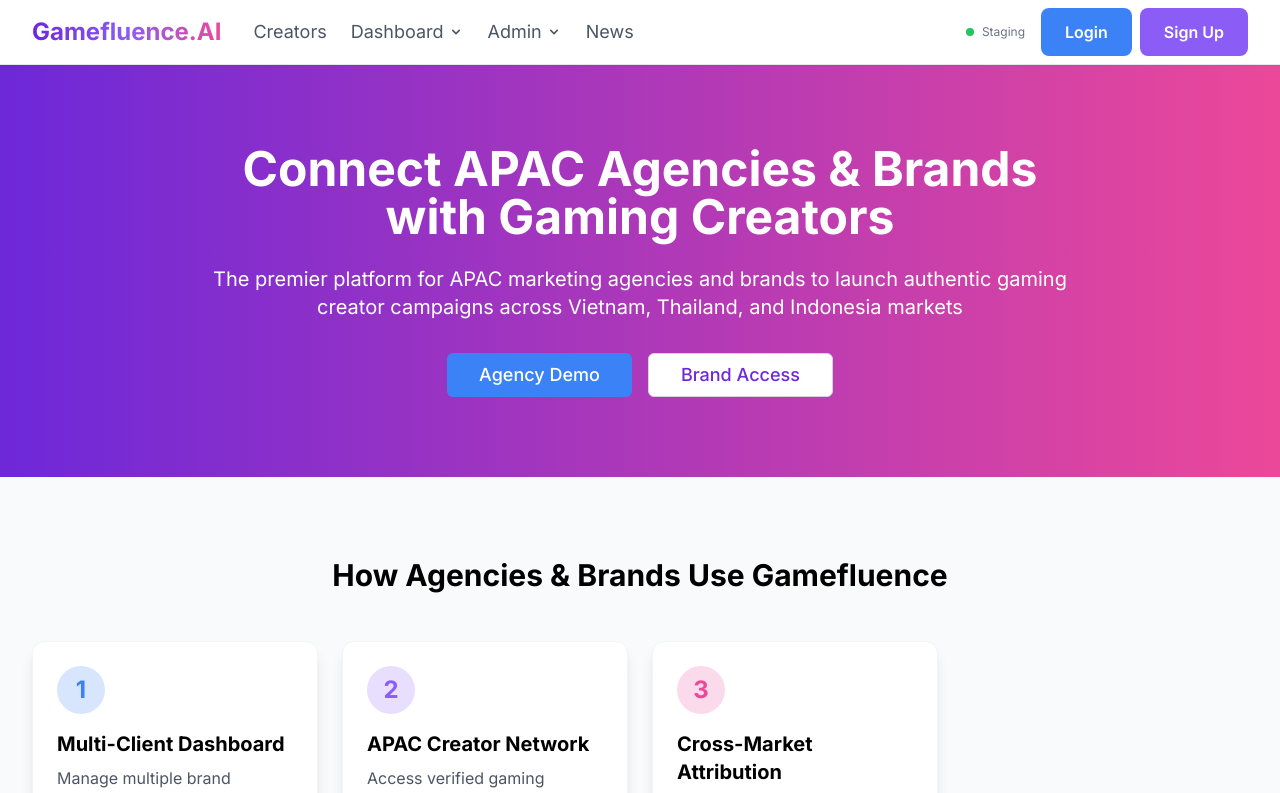
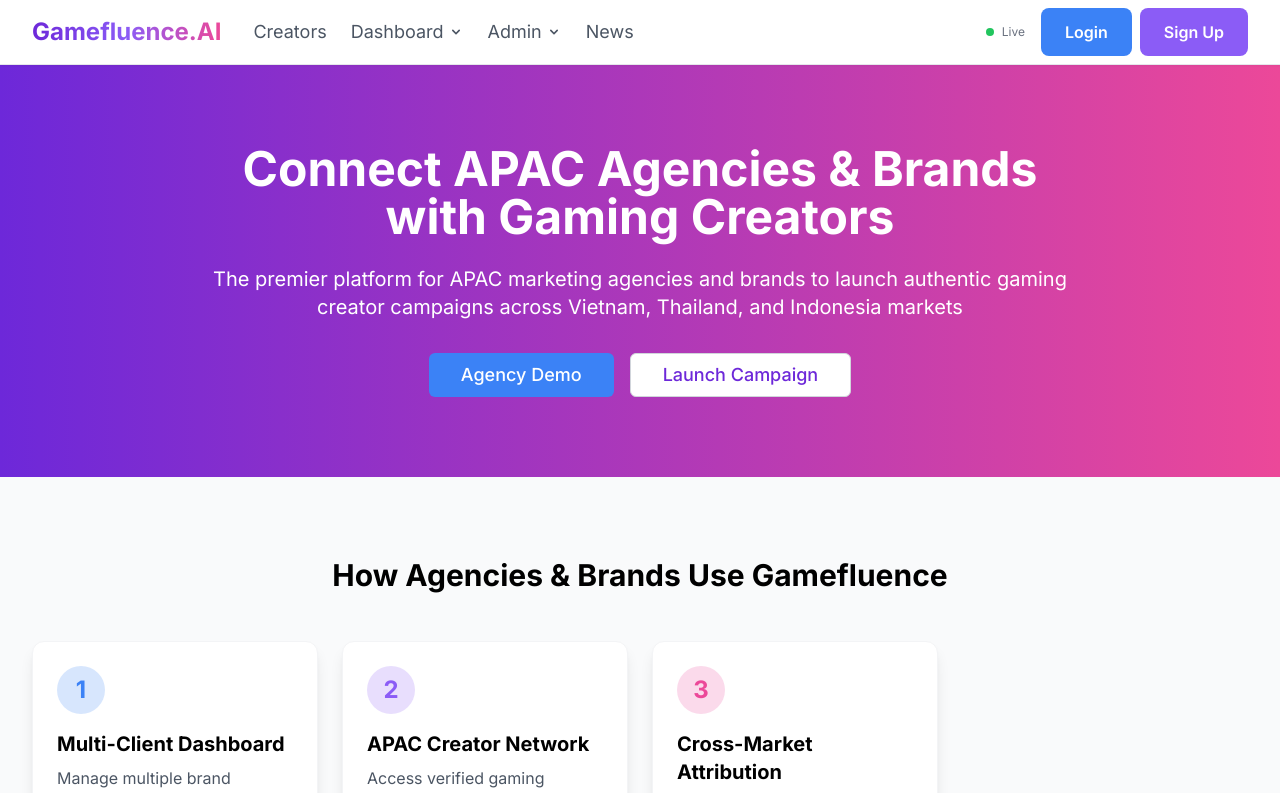
Before and after one commit to joelamoskirk-dotcom/gamefluence, a Next.js app: page / in a window 1280 px wide. Shown: the top 793 px of the page. Built offline with nearby package versions, Linux system fonts and the light colour scheme.

Commit message:
Go live: remove beta links, change staging to live

```diff
--- a/app/layout.tsx
+++ b/app/layout.tsx
@@ -131,7 +131,7 @@
                             <div className="flex items-center space-x-2 sm:space-x-4">
                                 <div className="hidden sm:flex items-center space-x-2">
                                     <div className="w-2 h-2 bg-green-500 rounded-full animate-pulse"></div>
-                                    <span className="text-xs text-gray-500">Staging</span>
+                                    <span className="text-xs text-gray-500">Live</span>
                                 </div>
                                 <div className="hidden sm:flex space-x-2">
                                     <Link href="/login">
--- a/app/page.tsx
+++ b/app/page.tsx
@@ -18,8 +18,8 @@
               <Link href="/agency-demo">
                 <Button size="lg" className="w-full sm:w-auto text-base sm:text-lg touch-target">Agency Demo</Button>
               </Link>
-              <Link href="/beta">
-                <Button variant="outline" size="lg" className="w-full sm:w-auto text-base sm:text-lg bg-white text-gaming touch-target">Brand Access</Button>
+              <Link href="/batch-campaign">
+                <Button variant="outline" size="lg" className="w-full sm:w-auto text-base sm:text-lg bg-white text-gaming touch-target">Launch Campaign</Button>
               </Link>
             </div>
           </div>
```
